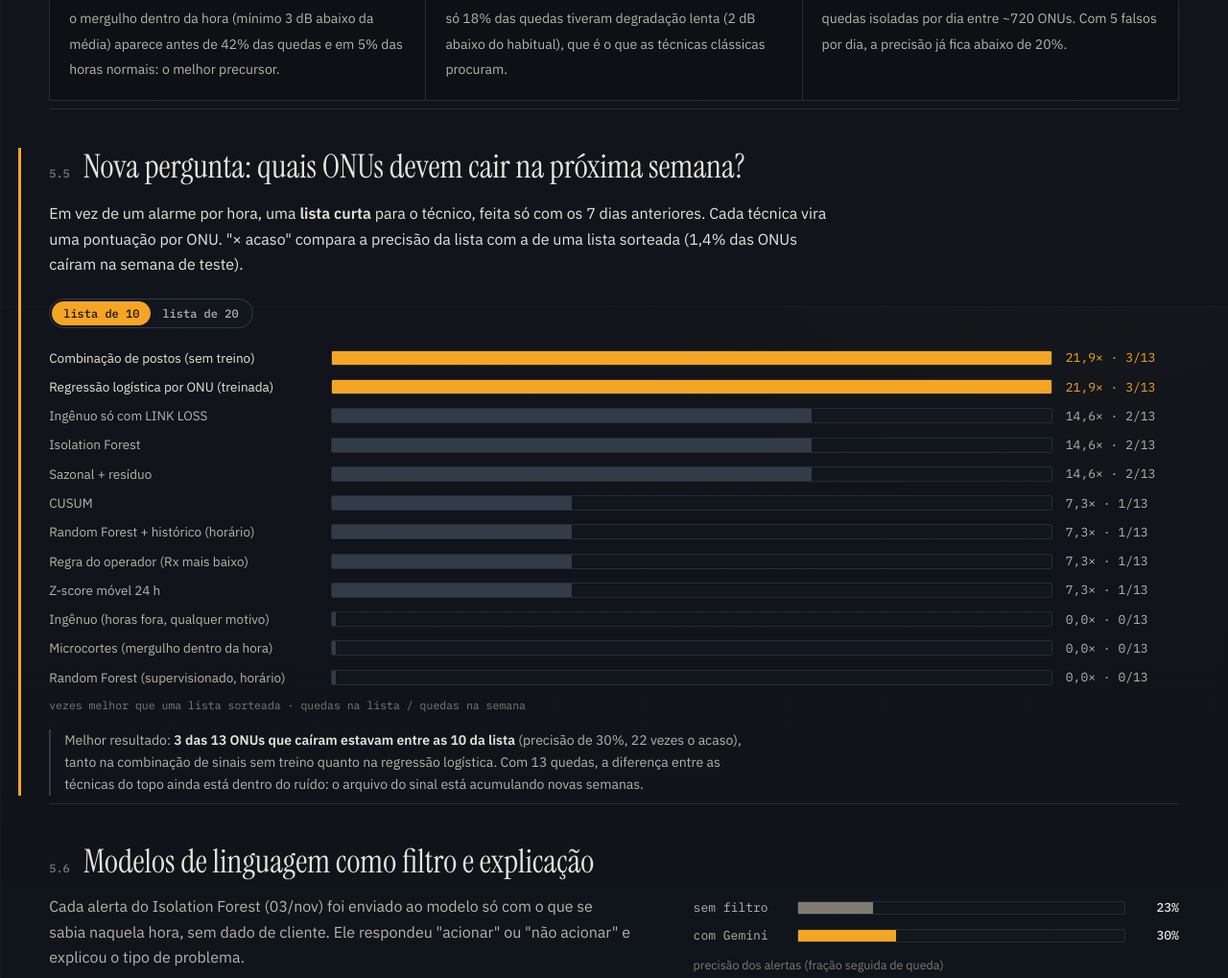
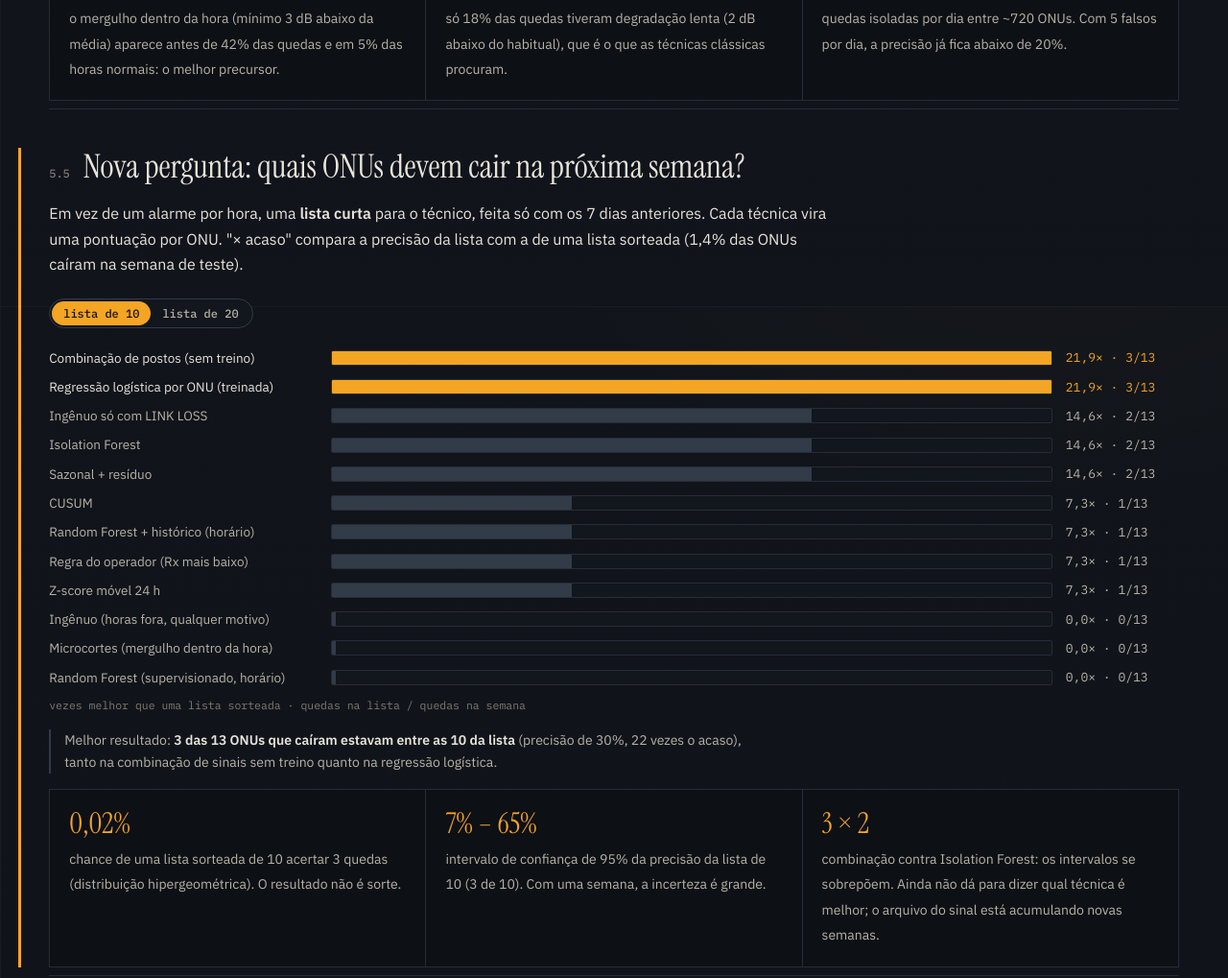
Before and after one commit to liaa-matheusmmayer/liaa-matheusmmayer.github.io, a plain HTML site: page index.html in a window 1280 px wide. Shown: the part 7681-8700 px from the top of the page at 96% size. Drawn offline with Linux system fonts and the light colour scheme.

Commit message:
Margem de erro da lista semanal e Gemini escolhendo a lista
Co-Authored-By: Claude Opus 5.5 <noreply@anthropic.com>

```diff
--- a/data.js
+++ b/data.js
@@ -746,6 +746,8 @@ window.DADOS = {
    "listas": 1,
    "na_lista": 10,
    "acertos": 3,
+   "precisao_ic95": "7%–65%",
+   "p_acaso": 0.0002,
    "falsos": 7,
    "caidas": 13,
    "precisao": 0.3,
@@ -760,6 +762,8 @@ window.DADOS = {
    "listas": 1,
    "na_lista": 10,
    "acertos": 3,
+   "precisao_ic95": "7%–65%",
+   "p_acaso": 0.0002,
    "falsos": 7,
    "caidas": 13,
    "precisao": 0.3,
@@ -774,6 +778,8 @@ window.DADOS = {
    "listas": 1,
    "na_lista": 10,
    "acertos": 2,
+   "precisao_ic95": "3%–56%",
+   "p_acaso": 0.0074,
    "falsos": 8,
    "caidas": 13,
    "precisao": 0.2,
@@ -788,6 +794,8 @@ window.DADOS = {
    "listas": 1,
    "na_lista": 10,
    "acertos": 2,
+   "precisao_ic95": "3%–56%",
+   "p_acaso": 0.0074,
    "falsos": 8,
    "caidas": 13,
    "precisao": 0.2,
@@ -802,6 +810,8 @@ window.DADOS = {
    "listas": 1,
    "na_lista": 10,
    "acertos": 2,
+   "precisao_ic95": "3%–56%",
+   "p_acaso": 0.0074,
    "falsos": 8,
    "caidas": 13,
    "precisao": 0.2,
@@ -816,6 +826,8 @@ window.DADOS = {
    "listas": 1,
    "na_lista": 10,
    "acertos": 1,
+   "precisao_ic95": "0%–45%",
+   "p_acaso": 0.1297,
    "falsos": 9,
    "caidas": 13,
    "precisao": 0.1,
@@ -830,6 +842,8 @@ window.DADOS = {
    "listas": 1,
    "na_lista": 10,
    "acertos": 1,
+   "precisao_ic95": "0%–45%",
+   "p_acaso": 0.1297,
    "falsos": 9,
    "caidas": 13,
    "precisao": 0.1,
@@ -844,6 +858,8 @@ window.DADOS = {
    "listas": 1,
    "na_lista": 10,
    "acertos": 1,
+   "precisao_ic95": "0%–45%",
+   "p_acaso": 0.1297,
    "falsos": 9,
    "caidas": 13,
    "precisao": 0.1,
@@ -858,6 +874,8 @@ window.DADOS = {
    "listas": 1,
    "na_lista": 10,
    "acertos": 1,
+   "precisao_ic95": "0%–45%",
+   "p_acaso": 0.1297,
    "falsos": 9,
    "caidas": 13,
    "precisao": 0.1,
@@ -872,6 +890,8 @@ window.DADOS = {
    "listas": 1,
    "na_lista": 10,
    "acertos": 0,
+   "precisao_ic95": "0%–31%",
+   "p_acaso": 1.0,
    "falsos": 10,
    "caidas": 13,
    "precisao": 0.0,
@@ -886,6 +906,8 @@ window.DADOS = {
    "listas": 1,
    "na_lista": 10,
    "acertos": 0,
+   "precisao_ic95": "0%–31%",
+   "p_acaso": 1.0,
    "falsos": 10,
    "caidas": 13,
    "precisao": 0.0,
@@ -900,6 +922,8 @@ window.DADOS = {
    "listas": 1,
    "na_lista": 10,
    "acertos": 0,
+   "precisao_ic95": "0%–31%",
+   "p_acaso": 1.0,
    "falsos": 10,
    "caidas": 13,
    "precisao": 0.0,
@@ -914,6 +938,8 @@ window.DADOS = {
    "listas": 1,
    "na_lista": 20,
    "acertos": 3,
+   "precisao_ic95": "3%–38%",
+   "p_acaso": 0.002,
    "falsos": 17,
    "caidas": 13,
    "precisao": 0.15,
@@ -928,6 +954,8 @@ window.DADOS = {
    "listas": 1,
    "na_lista": 20,
    "acertos": 3,
+   "precisao_ic95": "3%–38%",
+   "p_acaso": 0.002,
    "falsos": 17,
    "caidas": 13,
    "precisao": 0.15,
@@ -942,6 +970,8 @@ window.DADOS = {
    "listas": 1,
    "na_lista": 20,
    "acertos": 3,
+   "precisao_ic95": "3%–38%",
+   "p_acaso": 0.002,
    "falsos": 17,
    "caidas": 13,
    "precisao": 0.15,
@@ -956,6 +986,8 @@ window.DADOS = {
    "listas": 1,
    "na_lista": 20,
    "acertos": 3,
+   "precisao_ic95": "3%–38%",
+   "p_acaso": 0.002,
    "falsos": 17,
    "caidas": 13,
    "precisao": 0.15,
@@ -970,6 +1002,8 @@ window.DADOS = {
    "listas": 1,
    "na_lista": 20,
    "acertos": 2,
+   "precisao_ic95": "1%–32%",
+   "p_acaso": 0.0288,
    "falsos": 18,
    "caidas": 13,
    "precisao": 0.1,
@@ -984,6 +1018,8 @@ window.DADOS = {
    "listas": 1,
    "na_lista": 20,
    "acertos": 2,
+   "precisao_ic95": "1%–32%",
+   "p_acaso": 0.0288,
    "falsos": 18,
    "caidas": 13,
    "precisao": 0.1,
@@ -998,6 +1034,8 @@ window.DADOS = {
    "listas": 1,
    "na_lista": 20,
    "acertos": 2,
+   "precisao_ic95": "1%–32%",
+   "p_acaso": 0.0288,
    "falsos": 18,
    "caidas": 13,
    "precisao": 0.1,
@@ -1012,6 +1050,8 @@ window.DADOS = {
    "listas": 1,
    "na_lista": 20,
    "acertos": 2,
+   "precisao_ic95": "1%–32%",
+   "p_acaso": 0.0288,
    "falsos": 18,
    "caidas": 13,
    "precisao": 0.1,
@@ -1026,6 +1066,8 @@ window.DADOS = {
    "listas": 1,
    "na_lista": 20,
    "acertos": 1,
+   "precisao_ic95": "0%–25%",
+   "p_acaso": 0.2437,
    "falsos": 19,
    "caidas": 13,
    "precisao": 0.05,
@@ -1040,6 +1082,8 @@ window.DADOS = {
    "listas": 1,
    "na_lista": 20,
    "acertos": 1,
+   "precisao_ic95": "0%–25%",
+   "p_acaso": 0.2437,
    "falsos": 19,
    "caidas": 13,
    "precisao": 0.05,
@@ -1054,6 +1098,8 @@ window.DADOS = {
    "listas": 1,
    "na_lista": 20,
    "acertos": 1,
+   "precisao_ic95": "0%–25%",
+   "p_acaso": 0.2437,
    "falsos": 19,
    "caidas": 13,
    "precisao": 0.05,
@@ -1068,6 +1114,8 @@ window.DADOS = {
    "listas": 1,
    "na_lista": 20,
    "acertos": 0,
+   "precisao_ic95": "0%–17%",
+   "p_acaso": 1.0,
    "falsos": 20,
    "caidas": 13,
    "precisao": 0.0,
@@ -1084,6 +1132,8 @@ window.DADOS = {
    "listas": 3,
    "na_lista": 30,
    "acertos": 3,
+   "precisao_ic95": null,
+   "p_acaso": null,
    "falsos": 27,
    "caidas": 14,
    "precisao": 0.1,
@@ -1098,6 +1148,8 @@ window.DADOS = {
    "listas": 3,
    "na_lista": 30,
    "acertos": 2,
+   "precisao_ic95": null,
+   "p_acaso": null,
    "falsos": 28,
    "caidas": 14,
    "precisao": 0.067,
@@ -1112,6 +1164,8 @@ window.DADOS = {
    "listas": 3,
    "na_lista": 30,
    "acertos": 1,
+   "precisao_ic95": null,
+   "p_acaso": null,
    "falsos": 29,
    "caidas": 14,
    "precisao": 0.033,
@@ -1126,6 +1180,8 @@ window.DADOS = {
    "listas": 3,
    "na_lista": 30,
    "acertos": 0,
+   "precisao_ic95": null,
+   "p_acaso": null,
    "falsos": 30,
    "caidas": 14,
    "precisao": 0.0,
@@ -1140,6 +1196,8 @@ window.DADOS = {
    "listas": 3,
    "na_lista": 30,
    "acertos": 0,
+   "precisao_ic95": null,
+   "p_acaso": null,
    "falsos": 30,
    "caidas": 14,
    "precisao": 0.0,
@@ -1154,6 +1212,8 @@ window.DADOS = {
    "listas": 3,
    "na_lista": 30,
    "acertos": 0,
+   "precisao_ic95": null,
+   "p_acaso": null,
    "falsos": 30,
    "caidas": 14,
    "precisao": 0.0,
@@ -1168,6 +1228,8 @@ window.DADOS = {
    "listas": 3,
    "na_lista": 30,
    "acertos": 0,
+   "precisao_ic95": null,
+   "p_acaso": null,
    "falsos": 30,
    "caidas": 14,
    "precisao": 0.0,
@@ -1182,6 +1244,8 @@ window.DADOS = {
    "listas": 3,
    "na_lista": 30,
    "acertos": 0,
+   "precisao_ic95": null,
+   "p_acaso": null,
    "falsos": 30,
    "caidas": 14,
    "precisao": 0.0,
@@ -1196,6 +1260,8 @@ window.DADOS = {
    "listas": 3,
    "na_lista": 30,
    "acertos": 0,
+   "precisao_ic95": null,
+   "p_acaso": null,
    "falsos": 30,
    "caidas": 14,
    "precisao": 0.0,
@@ -1210,6 +1276,8 @@ window.DADOS = {
    "listas": 3,
    "na_lista": 30,
    "acertos": 0,
+   "precisao_ic95": null,
+   "p_acaso": null,
    "falsos": 30,
    "caidas": 14,
    "precisao": 0.0,
@@ -1224,6 +1292,8 @@ window.DADOS = {
    "listas": 3,
    "na_lista": 30,
    "acertos": 0,
+   "precisao_ic95": null,
+   "p_acaso": null,
    "falsos": 30,
    "caidas": 14,
    "precisao": 0.0,
@@ -1238,6 +1308,8 @@ window.DADOS = {
    "listas": 3,
    "na_lista": 30,
    "acertos": 0,
+   "precisao_ic95": null,
+   "p_acaso": null,
    "falsos": 30,
    "caidas": 14,
    "precisao": 0.0,
@@ -1252,6 +1324,8 @@ window.DADOS = {
    "listas": 3,
    "na_lista": 60,
    "acertos": 3,
+   "precisao_ic95": null,
+   "p_acaso": null,
    "falsos": 57,
    "caidas": 14,
    "precisao": 0.05,
@@ -1266,6 +1340,8 @@ window.DADOS = {
    "listas": 3,
    "na_lista": 60,
    "acertos": 3,
+   "precisao_ic95": null,
+   "p_acaso": null,
    "falsos": 57,
    "caidas": 14,
    "precisao": 0.05,
@@ -1280,6 +1356,8 @@ window.DADOS = {
    "listas": 3,
    "na_lista": 60,
    "acertos": 3,
+   "precisao_ic95": null,
+   "p_acaso": null,
    "falsos": 57,
    "caidas": 14,
    "precisao": 0.05,
@@ -1294,6 +1372,8 @@ window.DADOS = {
    "listas": 3,
    "na_lista": 60,
    "acertos": 2,
+   "precisao_ic95": null,
+   "p_acaso": null,
    "falsos": 58,
    "caidas": 14,
    "precisao": 0.033,
@@ -1308,6 +1388,8 @@ window.DADOS = {
    "listas": 3,
    "na_lista": 60,
    "acertos": 1,
+   "precisao_ic95": null,
+   "p_acaso": null,
    "falsos": 59,
    "caidas": 14,
    "precisao": 0.017,
@@ -1322,6 +1404,8 @@ window.DADOS = {
    "listas": 3,
    "na_lista": 60,
    "acertos": 0,
+   "precisao_ic95": null,
+   "p_acaso": null,
    "falsos": 60,
    "caidas": 14,
    "precisao": 0.0,
@@ -1336,6 +1420,8 @@ window.DADOS = {
    "listas": 3,
    "na_lista": 60,
    "acertos": 0,
+   "precisao_ic95": null,
+   "p_acaso": null,
    "falsos": 60,
    "caidas": 14,
    "precisao": 0.0,
@@ -1350,6 +1436,8 @@ window.DADOS = {
    "listas": 3,
    "na_lista": 60,
    "acertos": 0,
+   "precisao_ic95": null,
+   "p_acaso": null,
    "falsos": 60,
    "caidas": 14,
    "precisao": 0.0,
@@ -1364,6 +1452,8 @@ window.DADOS = {
    "listas": 3,
    "na_lista": 60,
    "acertos": 0,
+   "precisao_ic95": null,
+   "p_acaso": null,
    "falsos": 60,
    "caidas": 14,
    "precisao": 0.0,
@@ -1378,6 +1468,8 @@ window.DADOS = {
    "listas": 3,
    "na_lista": 60,
    "acertos": 0,
+   "precisao_ic95": null,
+   "p_acaso": null,
    "falsos": 60,
    "caidas": 14,
    "precisao": 0.0,
@@ -1392,6 +1484,8 @@ window.DADOS = {
    "listas": 3,
    "na_lista": 60,
    "acertos": 0,
+   "precisao_ic95": null,
+   "p_acaso": null,
    "falsos": 60,
    "caidas": 14,
    "precisao": 0.0,
@@ -1406,6 +1500,8 @@ window.DADOS = {
    "listas": 3,
    "na_lista": 60,
    "acertos": 0,
+   "precisao_ic95": null,
+   "p_acaso": null,
    "falsos": 60,
    "caidas": 14,
    "precisao": 0.0,
--- a/index.html
+++ b/index.html
@@ -200,8 +200,12 @@
     </div>
     <div class="chart" id="bars"></div>
     <p class="note">Melhor resultado: <b>3 das 13 ONUs que caíram estavam entre as 10 da lista</b> (precisão de 30%,
-      22 vezes o acaso), tanto na combinação de sinais sem treino quanto na regressão logística. Com 13 quedas, a
-      diferença entre as técnicas do topo ainda está dentro do ruído: o arquivo do sinal está acumulando novas semanas.</p>
+      22 vezes o acaso), tanto na combinação de sinais sem treino quanto na regressão logística.</p>
+    <div class="facts stats-test">
+      <div class="fact"><b>0,02%</b><span>chance de uma lista sorteada de 10 acertar 3 quedas (distribuição hipergeométrica). O resultado não é sorte.</span></div>
+      <div class="fact"><b>7% – 65%</b><span>intervalo de confiança de 95% da precisão da lista de 10 (3 de 10). Com uma semana, a incerteza é grande.</span></div>
+      <div class="fact"><b>3 × 2</b><span>combinação contra Isolation Forest: os intervalos se sobrepõem. Ainda não dá para dizer qual técnica é melhor; o arquivo do sinal está acumulando novas semanas.</span></div>
+    </div>
   </article>
 
   <article class="result">
@@ -212,6 +216,10 @@
           cliente. Ele respondeu "acionar" ou "não acionar" e explicou o tipo de problema.</p>
         <p>Com o <b>Gemini 3.5 Flash Lite</b>: dos 48 alertas, 11 eram reais. Acionou 23 (30% reais contra 23% sem filtro),
           cortou <b>57% dos falsos</b> e manteve <b>7 das 11</b> quedas. O Gemini 3.8 Flash ficou indisponível (sobrecarga).</p>
+        <p><b>Na lista semanal (17/nov):</b> o modelo recebeu as 30 ONUs de maior risco, embaralhadas e sem a pontuação, e
+          escolheu 10. Em <b>3 rodadas com ordens diferentes, acertou 3 quedas todas as vezes</b>: empatou com a combinação de
+          sinais e ficou bem acima de uma escolha ao acaso entre as 30 (1,3). Critério que declarou: LINK LOSS recente,
+          Rx abaixo de -27 dBm e microcortes, descartando falta de energia.</p>
       </div>
       <div class="llm">
         <div class="llm-row"><span>sem filtro</span><div class="llm-bar"><i style="--w:23%"></i></div><b>23%</b></div>
--- a/style.css
+++ b/style.css
@@ -265,3 +265,5 @@ footer p { margin: 4px 0; }
   .rules, .facts { grid-template-columns: 1fr; }
   th, td { padding: 8px 9px; }
 }
+.stats-test { margin-top: 16px; }
+.stats-test .fact b { font-size: 30px; }
```
